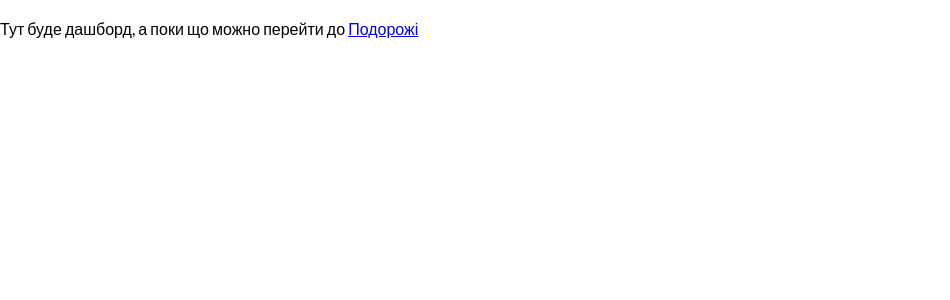
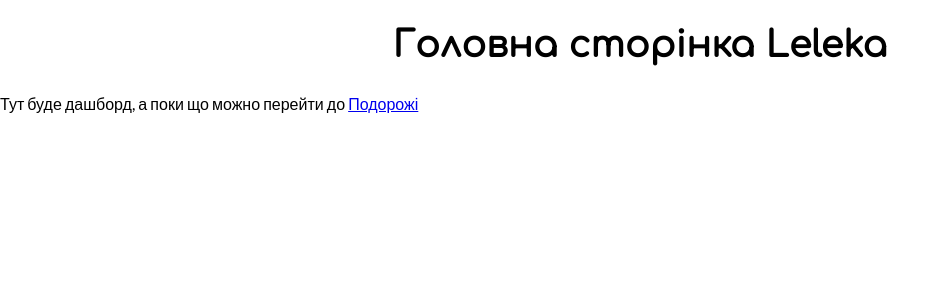
Before and after one commit to IhorMtr/project-TeamSurvivors-front, a Next.js app: page / in a window 1280 px wide. Shown: the top 300 px of the page, without its empty margins (0-950 px from the left). Built offline with nearby package versions, Linux system fonts and the light colour scheme.

Commit message:
fix mistakes journeyPage #3

```diff
--- a/app/layout.tsx
+++ b/app/layout.tsx
@@ -3,7 +3,6 @@
 import { Lato, Comfortaa } from 'next/font/google';
 import TanStackProvider from '@/components/TanStackProvider/TanStackProvider';
 import Sidebar from '@/components/Sidebar/Sidebar';
-import Breadcrumbs from '@/components/Breadcrumbs/Breadcrumbs';
 
 const lato = Lato({
   subsets: ['latin'],
@@ -32,7 +31,6 @@
         <TanStackProvider>
           <Sidebar />
           <main>
-            {/* <Breadcrumbs /> */}
             {children}
           </main>
         </TanStackProvider>
--- a/app/page.tsx
+++ b/app/page.tsx
@@ -1,13 +1,15 @@
+import Link from 'next/link';
+
 export default function DashboardPage() {
   return (
     <main>
-    <p>
-      Тут буде дашборд, а поки що можно перейти до{" "}
-      <a href="/journey/16" className="text-blue-500 underline">
-        Подорожі
-      </a>
-    </p>
-
-  </main>
-  )
+      <h1>Головна сторінка Leleka</h1>
+      <p>
+        Тут буде дашборд, а поки що можно перейти до{" "}
+        <Link href="/journey/16" className="text-blue-500 underline">
+          Подорожі
+        </Link>
+      </p>
+    </main>
+  );
 }
--- a/next.config.ts
+++ b/next.config.ts
@@ -15,6 +15,7 @@
       },
     ],
   },
+  reactStrictMode: true,
 };
 
 export default nextConfig;
--- a/package.json
+++ b/package.json
@@ -9,14 +9,14 @@
     "lint": "eslint"
   },
   "dependencies": {
-    "@tanstack/react-query": "^5.89.0",
+    "@tanstack/react-query": "^5.0.0",
     "axios": "^1.12.2",
     "cookie": "^1.0.2",
     "formik": "^2.4.6",
     "modern-normalize": "^3.0.1",
     "next": "15.5.3",
-    "react": "19.1.0",
-    "react-dom": "19.1.0",
+    "react": "18.0.0",
+    "react-dom": "18.0.0",
     "react-hot-toast": "^2.6.0",
     "react-spinners": "^0.17.0",
     "yup": "^1.7.0",
```
